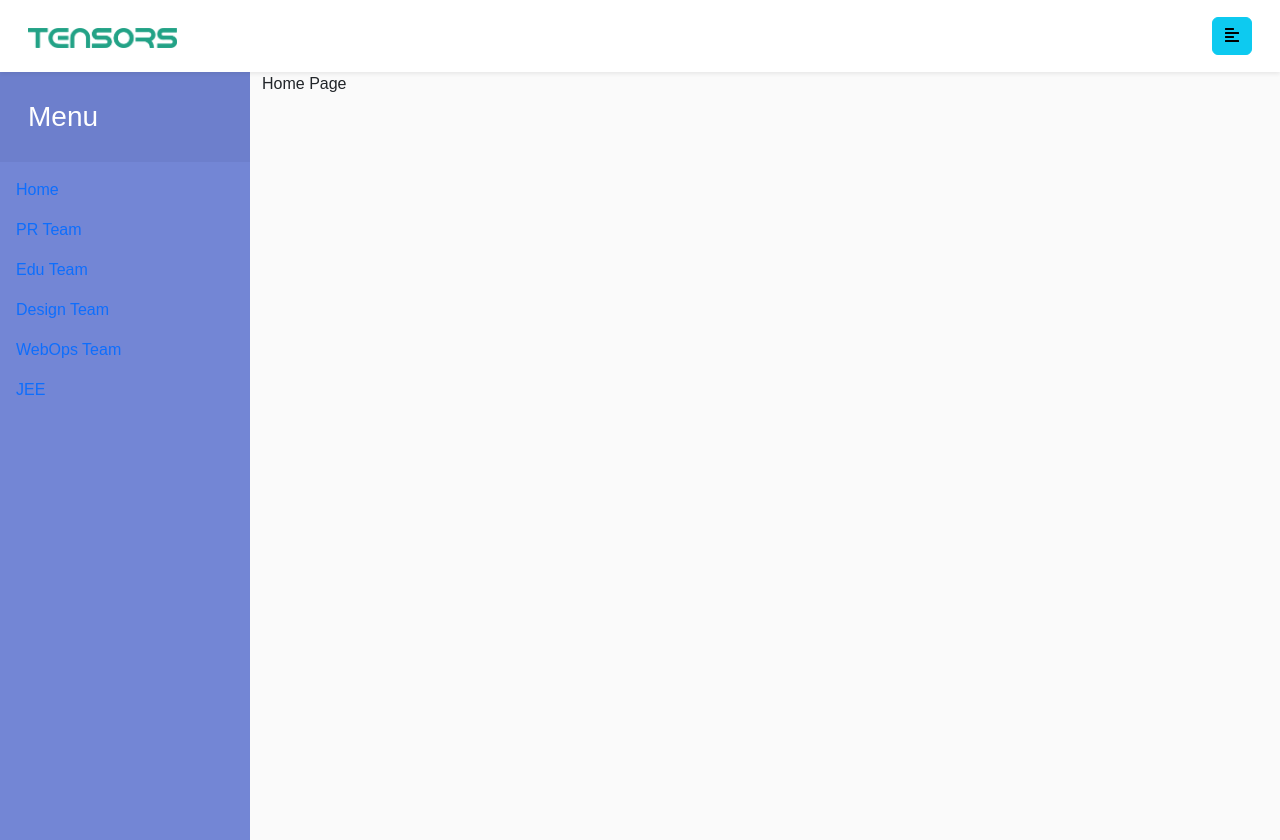
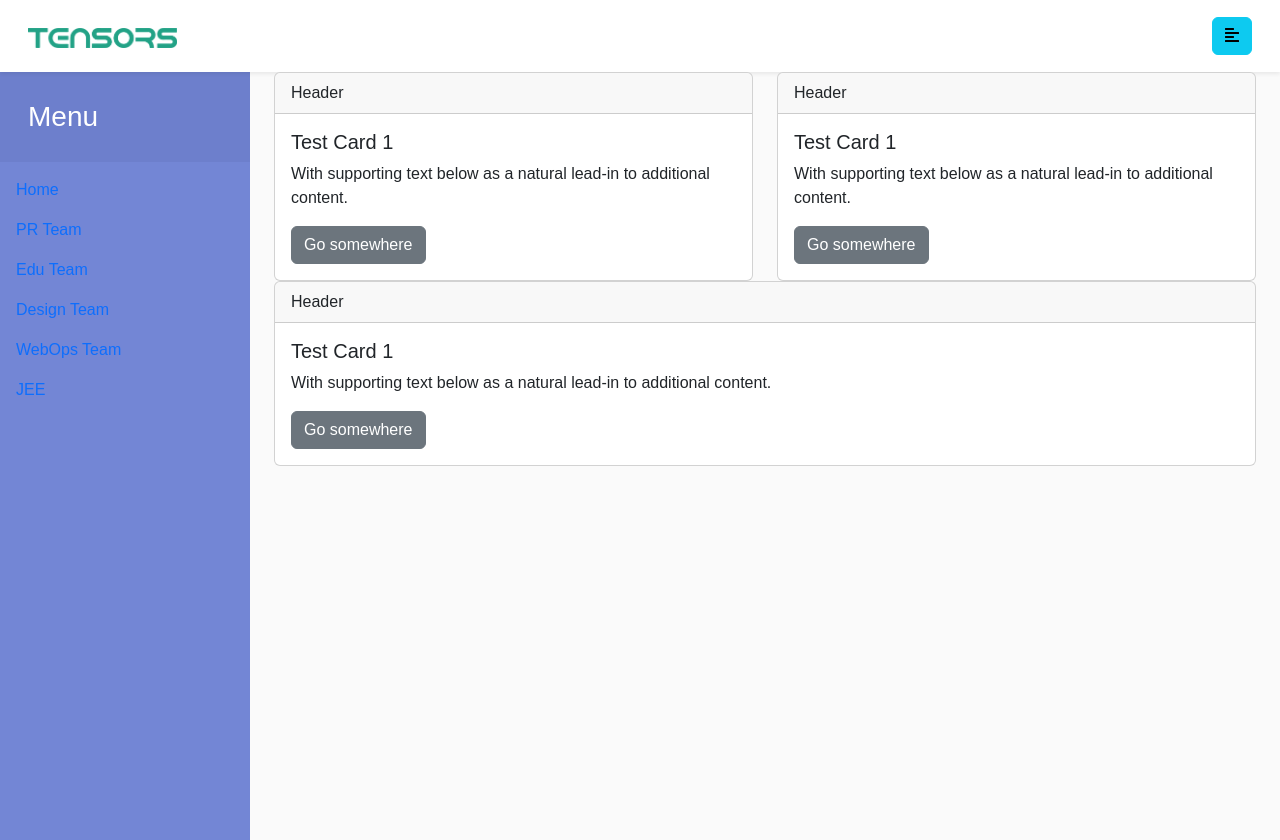
Before and after one commit to tensorsiitm/tensors_dashboard, a React (Create React App) app: page /home in a window 1280 px wide. Built offline with nearby package versions, Linux system fonts and the light colour scheme.

Commit message:
A sample card is added in the homepage

```diff
--- /dev/null
+++ b/src/components/sampleCard/SampleCard.js
@@ -0,0 +1,22 @@
+import React from 'react'
+import {Card, CardHeader, CardBody, CardText, CardTitle, Button} from 'reactstrap'
+
+
+export default function SampleCard() {
+    return (
+        <>
+            {/*A card just for the purpose of showing as a sample */}
+        <Card>
+          <CardHeader>Header</CardHeader>
+          <CardBody>
+            <CardTitle tag="h5">Test Card 1</CardTitle>
+            <CardText>
+              With supporting text below as a natural lead-in to additional
+              content.
+            </CardText>
+            <Button>Go somewhere</Button>
+          </CardBody>
+        </Card>
+      </>
+    );
+}
--- a/src/pages/homePage/HomePage.js
+++ b/src/pages/homePage/HomePage.js
@@ -1,11 +1,26 @@
-import React from 'react'
-
+import React from "react";
+import { Container, Row, Col } from "reactstrap";
+import SampleCard from "../../components/sampleCard/SampleCard";
 function HomePage() {
-    return (
-        <div>
-            Home Page
-        </div>
-    )
+  return (
+    <>
+      <Container fluid>
+        <Row >
+          <Col md={6}>
+            <SampleCard />
+          </Col>
+          <Col md={6}>
+            <SampleCard />
+          </Col>
+        </Row>
+        <Row>
+          <Col>
+            <SampleCard />
+          </Col>
+        </Row>
+      </Container>
+    </>
+  );
 }
 
-export default HomePage
+export default HomePage;
```
